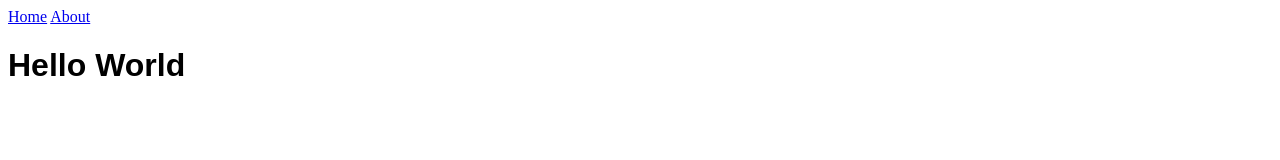
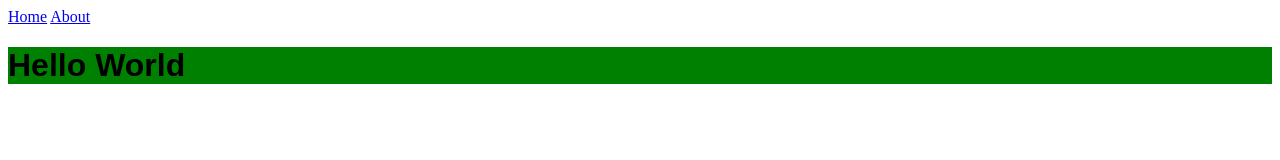
Before and after one commit to boy9821/Games, a plain HTML site: page index.html in a window 1280 px wide. Drawn offline with Linux system fonts and the light colour scheme.

Commit message:
Update index.html

```diff
--- a/index.html
+++ b/index.html
@@ -4,10 +4,9 @@
       Fun Games
         </title>
      <style>
-      header {
-       font-family: sans-serif;
-       background-color:lime-green;
-      }
+      header
+       {font-family: sans-serif;
+       background-color:green;}
      </style>
      <link href="./style.css" type="stylesheet"/>
   </head>
```
